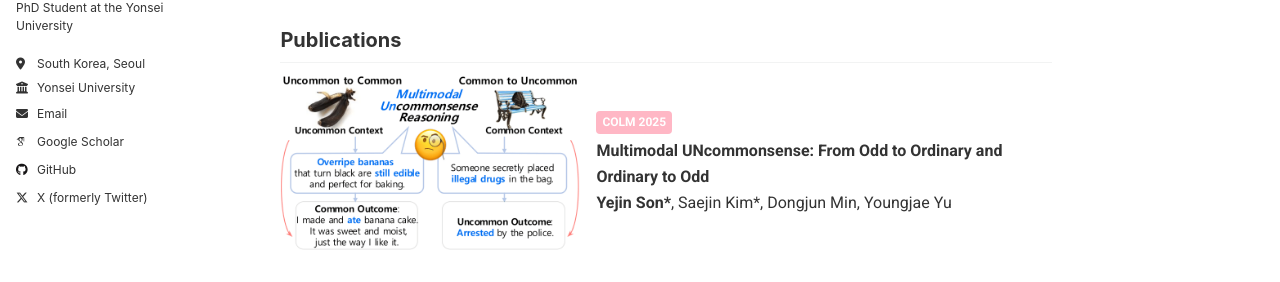
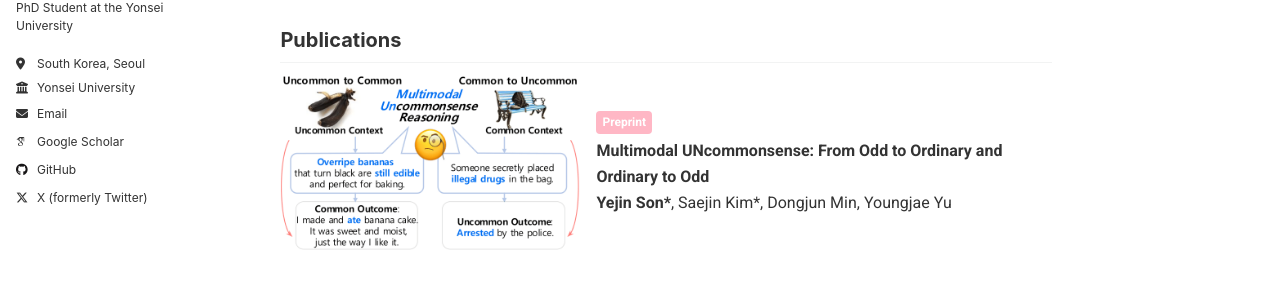
Before and after one commit to ozzaney/ozzaney.github.io, a Jekyll site: the page built from _pages/about.md, in a window 1280 px wide and 900 px high. Shown: the part 354-636 px from the top of the window. Built offline with Jekyll 4.4.1, drawn with Linux system fonts in a browser that asks for light colours; some web fonts are replaced.

Commit message:
Update about.md

```diff
--- a/_pages/about.md
+++ b/_pages/about.md
@@ -23,7 +23,7 @@ My research is centered around Multimodal learning, with a particular focus on *
   <div style="font-size: 16px;">
     <div style="background-color: #FFB7C5; color: white; font-size: 12px; font-weight: bold;
                 padding: 2px 6px; border-radius: 4px; display: inline-block; margin-bottom: 4px;">
-      COLM 2025
+      Preprint
     </div><br>
     <span class="papertitle" style="font-size: 16px;"><strong>Multimodal UNcommonsense: From Odd to Ordinary and Ordinary to Odd</strong></span><br>
     <strong>Yejin Son*</strong>, Saejin Kim*, Dongjun Min, Youngjae Yu<br>
```
